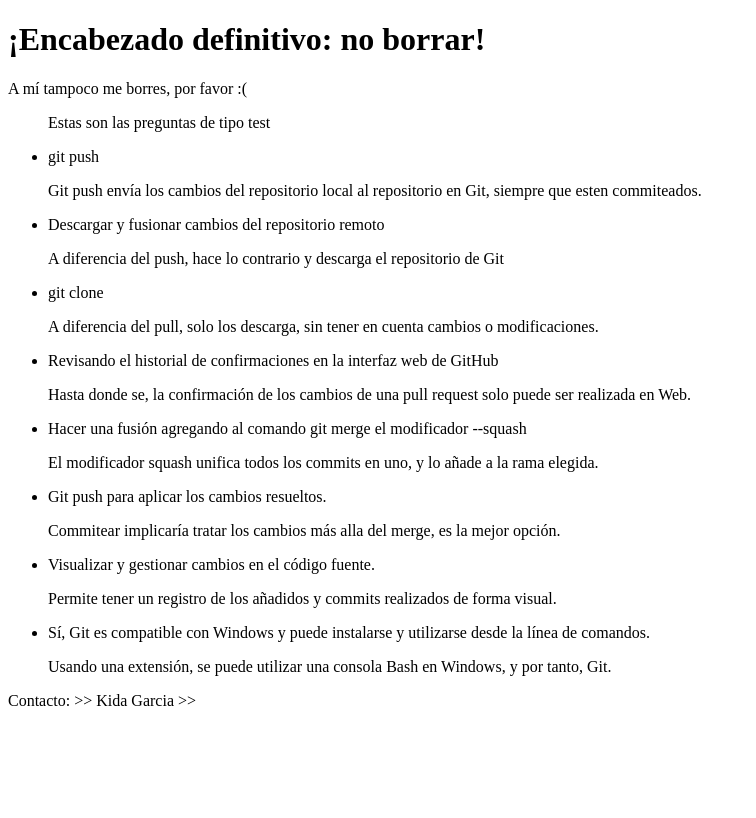
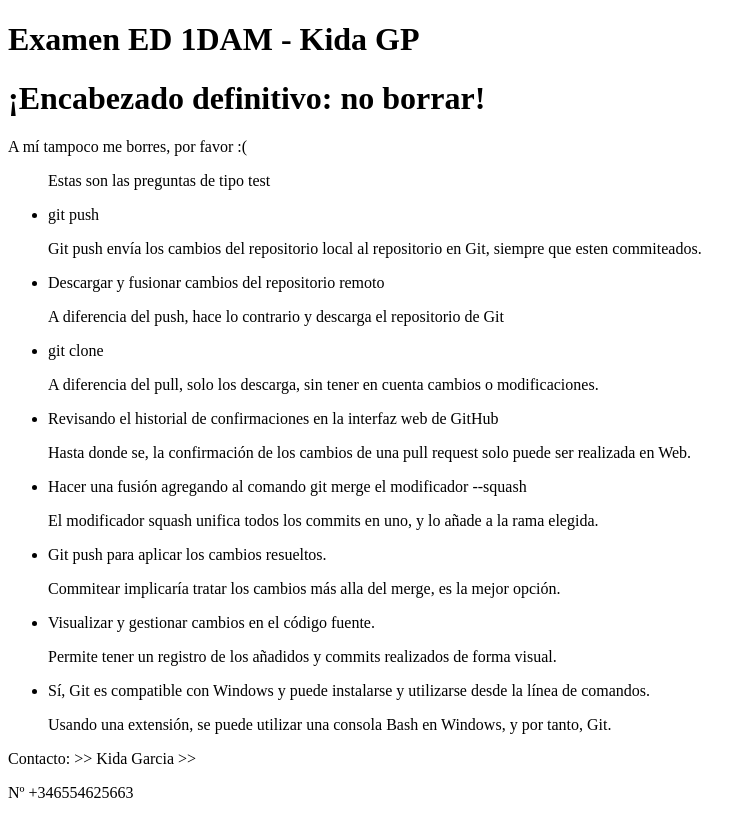
Before and after one commit to KidaGarcia/ExamenED_2324, a plain HTML site: page index.html in a window 1280 px wide. Shown: the whole page, without its empty margins (0-756 px from the left). Drawn offline with Linux system fonts and the light colour scheme.

Commit message:
Subida de todo a final

```diff
--- a/index.html
+++ b/index.html
@@ -8,6 +8,7 @@
 <body>
 
     <header>
+        <h1>Examen ED 1DAM - Kida GP</h1>
         <h1>¡Encabezado definitivo: no borrar!</h1>
 		<p>A mí tampoco me borres, por favor :(</p>
     </header>
@@ -34,6 +35,7 @@
 
     <footer>
         <p>Contacto: >> Kida Garcia >> </p>
+        <p>Nº +346554625663</p>
     </footer>
 </body>
 </html>
```
